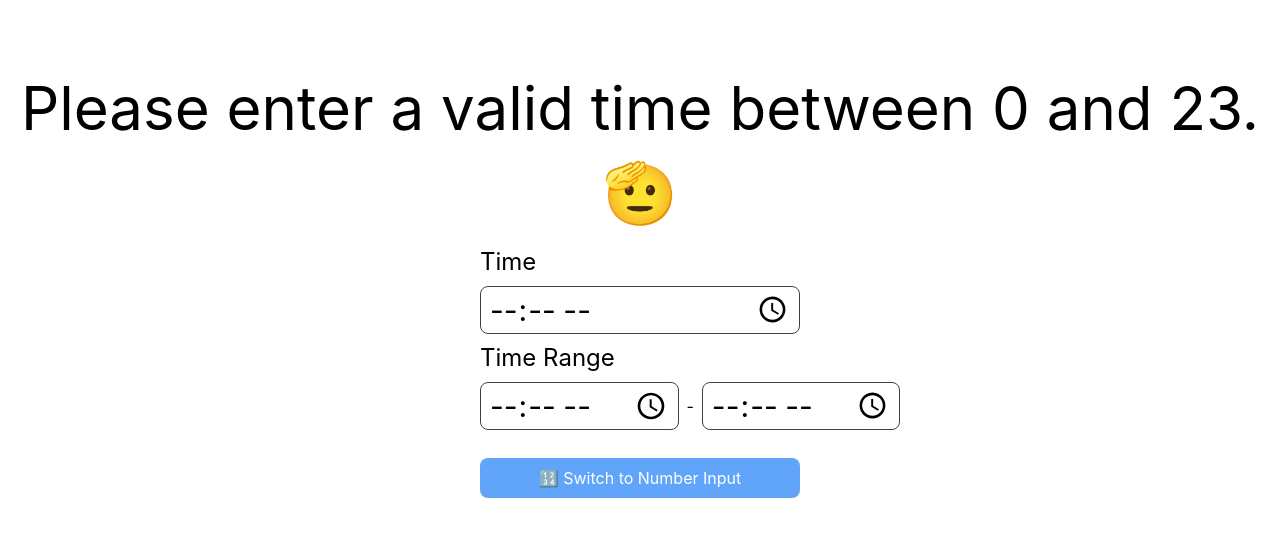
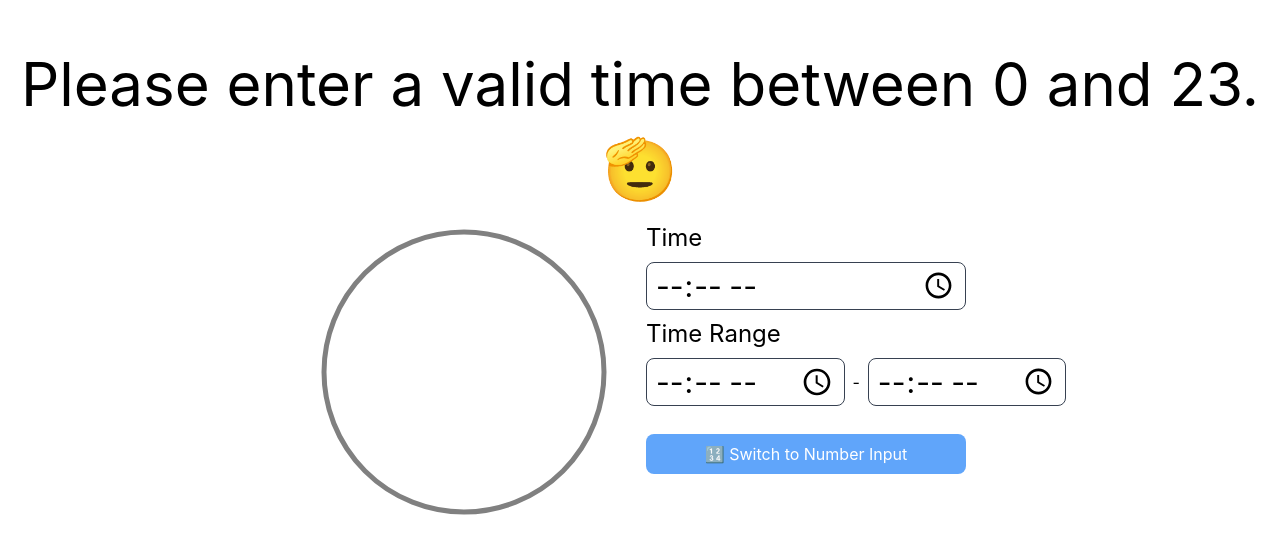
Before and after one commit to comevback/checkTimeReact, a React (Create React App) app: page / in a window 1280 px wide. Shown: the part 112-666 px from the top of the page. Built offline with nearby package versions, Linux system fonts and the light colour scheme.

Commit message:
added a watch

```diff
--- a/src/CheckTime.js
+++ b/src/CheckTime.js
@@ -1,4 +1,5 @@
 import React, { useState, useEffect } from "react";
+import WatchPage from "./watch";
 
 const CheckTimePage = () => {
     const [valid, setValid] = useState(false);
@@ -63,6 +64,8 @@ const CheckTimePage = () => {
                     <h1 className="text-6xl">🫡</h1>
                 </>
             )}
+            <div className="flex w-full justify-center gap-8">
+                <WatchPage time={time} startTime={startTime} endTime={endTime} />
                 <div className="flex flex-col gap-2 justify-around sm:justify-start md:justify-start sm:w-2/3 md:w-1/2 lg:w-1/3 xl:w-1/4">
                     <label htmlFor="time" className="text-2xl text-start">Time</label>
                     {timeInput ?
@@ -95,6 +98,7 @@ const CheckTimePage = () => {
                     </button>
                 </div>
             </div>
+        </div>
     );
 };
 
--- /dev/null
+++ b/src/watch.js
@@ -0,0 +1,83 @@
+import React, { useState, useEffect } from 'react';
+
+const WatchPage = (props) => {
+    const [coorTime, setCoorTime] = useState({ x1: 150, y1: 150, x2: 150, y2: 150 }); // 初始化线段终点的状态
+    const [coorStartTime, setCoorStartTime] = useState({ x2: 150, y2: 150 }); // 初始化线段终点的状态
+    const [coorEndTime, setCoorEndTime] = useState({ x2: 150, y2: 150 }); // 初始化线段终点的状态
+
+    // calculate the coordinates of the line end based on the time
+    const calculateCoordinates = (time) => {
+        const cx = 150;
+        const cy = 150;
+        const r = 140;
+
+        const angle = (time / 24) * 360;
+        const radians = (angle - 90) * Math.PI / 180;
+
+        const x2 = cx + r * Math.cos(radians);
+        const y2 = cy + r * Math.sin(radians);
+
+        return { x2, y2 };
+    };
+
+    const calculateCoordinates1 = (time) => {
+        const cx = 150;
+        const cy = 150;
+        const r1 = 150;
+        const r2 = 130;
+
+        const angle = (time / 24) * 360;
+        const radians = (angle - 90) * Math.PI / 180;
+
+        const x1 = cx + r1 * Math.cos(radians);
+        const y1 = cy + r1 * Math.sin(radians);
+        const x2 = cx + r2 * Math.cos(radians);
+        const y2 = cy + r2 * Math.sin(radians);
+
+        return { x1, y1, x2, y2 };
+    };
+
+    const parseTime = (timeString) => {
+        if (timeString.includes(":")) {
+            const [hours, minutes] = timeString.split(":").map(Number);
+            return hours + minutes / 60;
+        } else {
+            return Number(timeString);
+        }
+    };
+
+    // detect changes in time and update the coordinates
+    useEffect(() => {
+        if (props.time) {
+            if (props.time < 0 || props.time > 23) {
+                return;
+            }
+            setCoorTime(calculateCoordinates1(parseTime(props.time)));
+        }
+
+        if (props.startTime) {
+            if (props.startTime < 0 || props.startTime > 23) {
+                return;
+            }
+            setCoorStartTime(calculateCoordinates(parseTime(props.startTime)));
+        }
+
+        if (props.endTime) {
+            if (props.endTime < 0 || props.endTime > 23) {
+                return;
+            }
+            setCoorEndTime(calculateCoordinates(parseTime(props.endTime)));
+        }
+    }, [props.time, props.startTime, props.endTime]);
+
+    return (
+        <svg width={300} height={300}>
+            <circle cx="150" cy="150" r="140" stroke="gray" strokeWidth="5" fill='none' />
+            <line x1={coorTime.x1} y1={coorTime.y1} x2={coorTime.x2} y2={coorTime.y2} stroke="red" strokeWidth="12" />
+            <line x1="150" y1="150" x2={coorStartTime.x2} y2={coorStartTime.y2} stroke="blue" strokeWidth="3" />
+            <line x1="150" y1="150" x2={coorEndTime.x2} y2={coorEndTime.y2} stroke="green" strokeWidth="3" />
+        </svg>
+    );
+};
+
+export default WatchPage;
```
Lines whose indentation alone changed are shown as unchanged.
